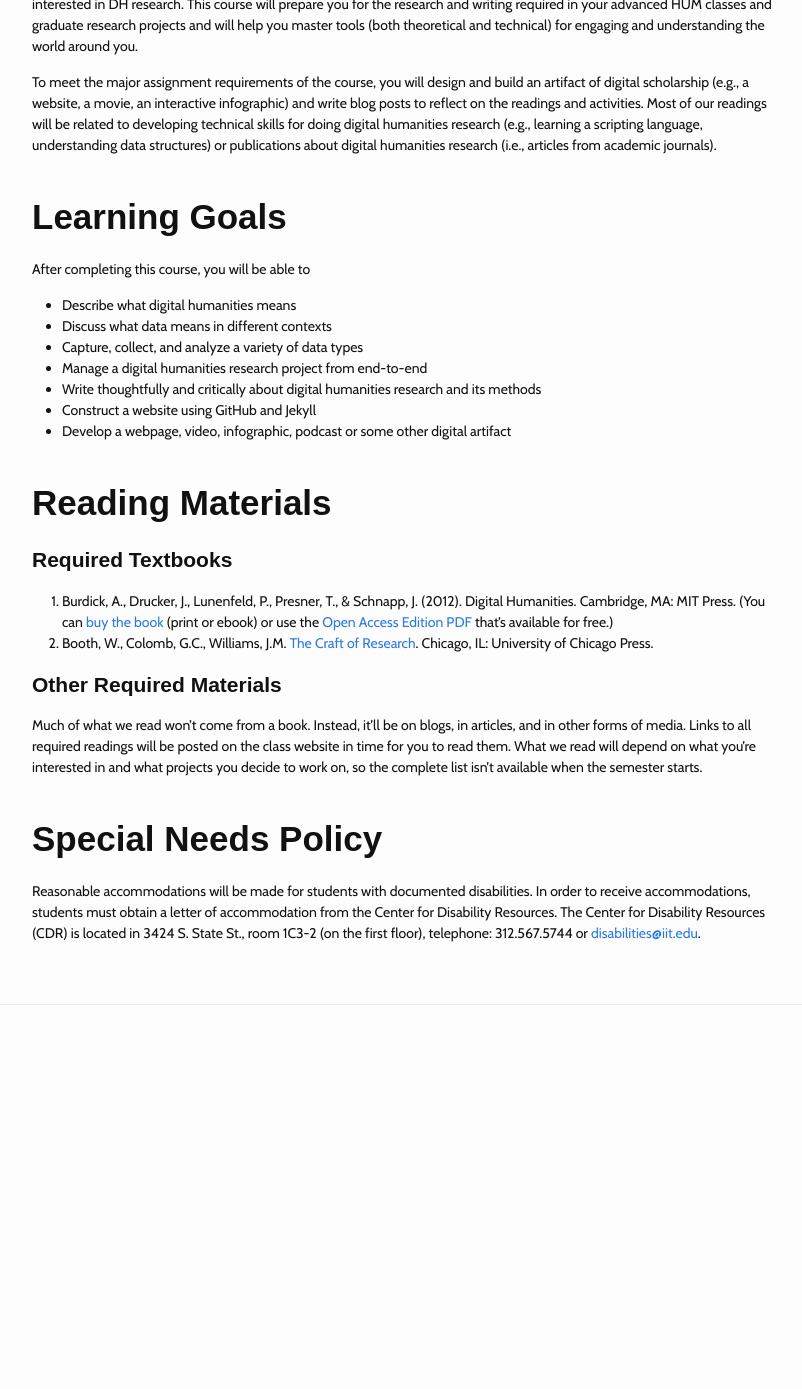
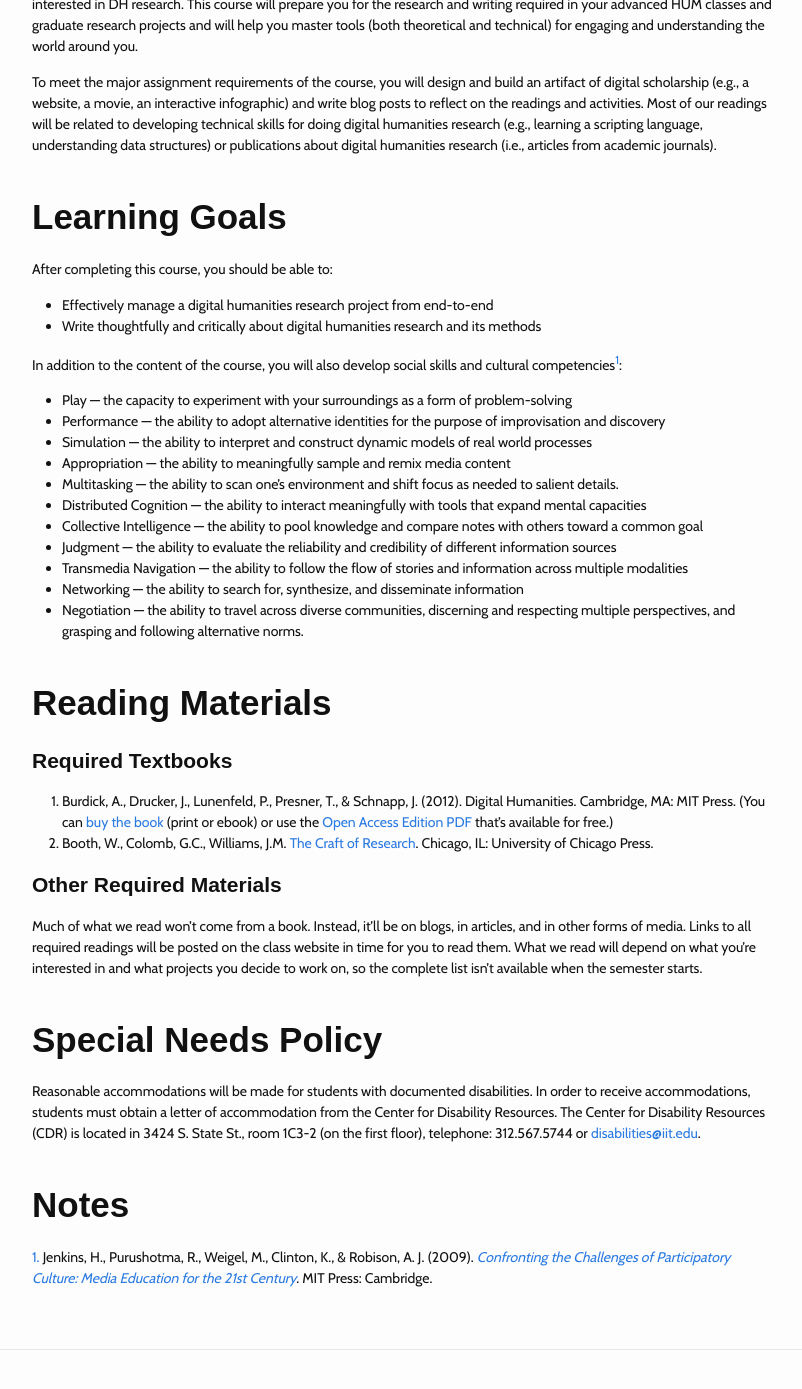
Before and after one commit to manarwala/research-methods-in-digital-humanities, a Jekyll site: the page built from index.md, in a window 1280 px wide and 1400 px high, scrolled down 460 px. Shown: the top 1389 px of the window, without its empty margins (238-1040 px from the left). Built offline with Jekyll 4.4.1, drawn with Linux system fonts in a browser that asks for light colours; some web fonts are replaced; before the commit the page ends 1525 px from its top, so only the background shows below that.

```diff
--- a/_data/navigation.yml
+++ b/_data/navigation.yml
@@ -1,3 +1,6 @@
 # Site navigation links
 - title: Assignments
   url: /assignments/
+
+- title: Schedule
+  url: /schedule/
--- a/index.md
+++ b/index.md
@@ -17,17 +17,27 @@ This course is designed for Digital Humanities majors, Technology and Humanities
 
 To meet the major assignment requirements of the course, you will design and build an artifact of digital scholarship (e.g., a website, a movie, an interactive infographic) and write blog posts to reflect on the readings and activities. Most of our readings will be related to developing technical skills for doing digital humanities research (e.g., learning a scripting language, understanding data structures) or publications about digital humanities research (i.e., articles from academic journals).
 
+
 # Learning Goals
 
-After completing this course, you will be able to
+After completing this course, you should be able to:
 
-* Describe what digital humanities means
-* Discuss what data means in different contexts
-* Capture, collect, and analyze a variety of data types
-* Manage a digital humanities research project from end-to-end
+* Effectively manage a digital humanities research project from end-to-end
 * Write thoughtfully and critically about digital humanities research and its methods
-* Construct a website using GitHub and Jekyll
-* Develop a webpage, video, infographic, podcast or some other digital artifact
+
+In addition to the content of the course, you will also develop social skills and cultural competencies<sup>[1](#jenkins)</sup>:
+
+- Play — the capacity to experiment with your surroundings as a form of problem-solving
+- Performance — the ability to adopt alternative identities for the purpose of improvisation and discovery
+- Simulation — the ability to interpret and construct dynamic models of real world processes
+- Appropriation — the ability to meaningfully sample and remix media content
+- Multitasking — the ability to scan one’s environment and shift focus as needed to salient details.
+- Distributed Cognition — the ability to interact meaningfully with tools that expand mental capacities
+- Collective Intelligence — the ability to pool knowledge and compare notes with others toward a common goal
+- Judgment — the ability to evaluate the reliability and credibility of different information sources
+- Transmedia Navigation — the ability to follow the flow of stories and information across multiple modalities
+- Networking — the ability to search for, synthesize, and disseminate information
+- Negotiation — the ability to travel across diverse communities, discerning and respecting multiple perspectives, and grasping and following alternative norms.
 
 # Reading Materials
 
@@ -43,3 +53,7 @@ Much of what we read won’t come from a book. Instead, it’ll be on blogs, in
 # Special Needs Policy
 
 Reasonable accommodations will be made for students with documented disabilities. In order to receive accommodations, students must obtain a letter of accommodation from the Center for Disability Resources. The Center for Disability Resources (CDR) is located in 3424 S. State St., room 1C3-2 (on the first floor), telephone: 312.567.5744 or [disabilities@iit.edu](mailto:disabilities@iit.edu).
+
+# Notes
+
+<a name="jenkins">1.</a> Jenkins, H., Purushotma, R., Weigel, M., Clinton, K., & Robison, A. J. (2009). _[Confronting the Challenges of Participatory Culture: Media Education for the 21st Century](https://mitpress.mit.edu/sites/default/files/titles/free_download/9780262513623_Confronting_the_Challenges.pdf)_. MIT Press: Cambridge.
```
Also changed, not shown: schedule.md (added, +40 -0 lines).
